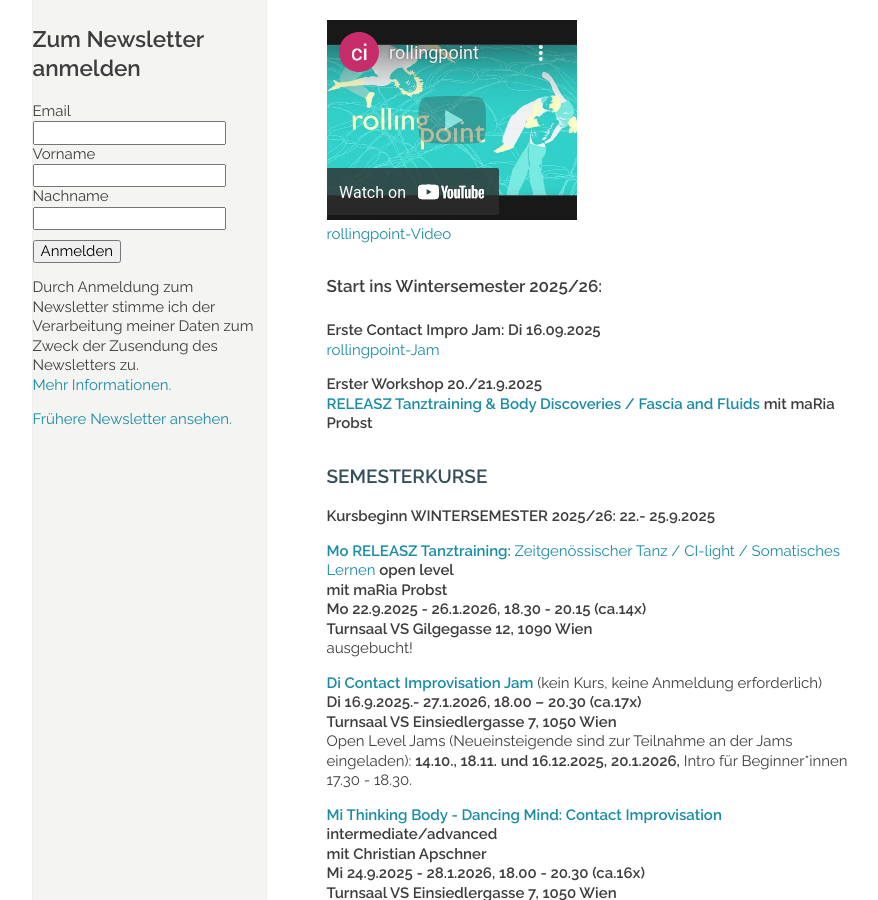
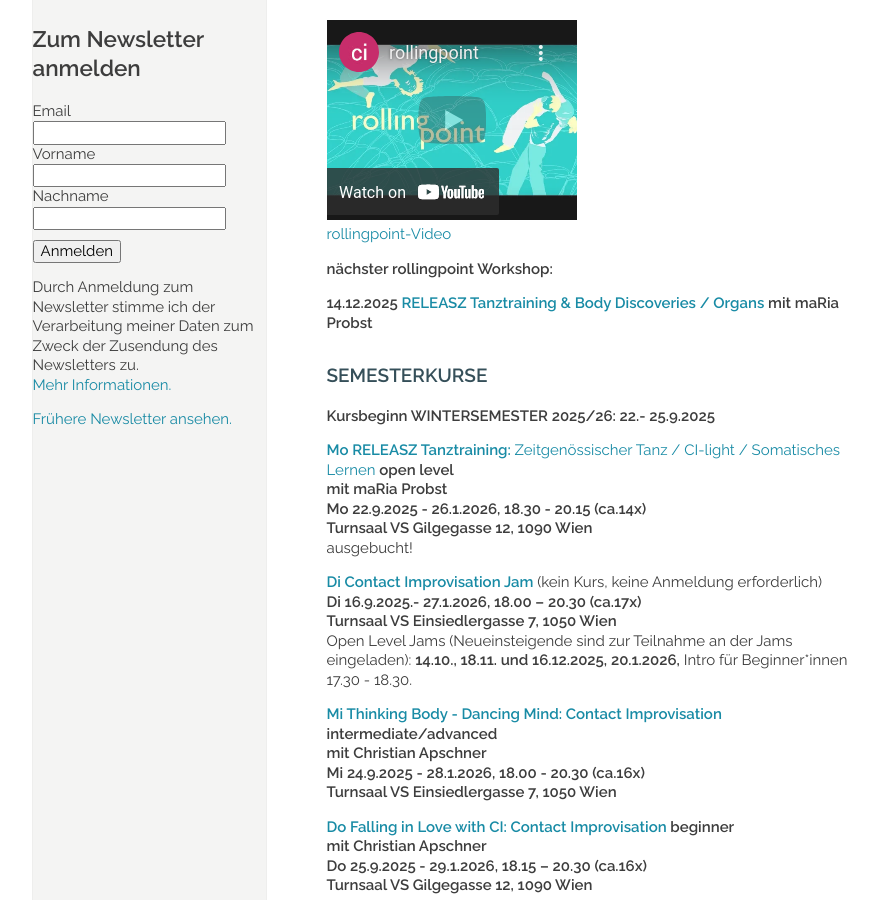
Before and after one commit to manulari/rollingpointat, a Jekyll site: the page built from _pages_de/index.md, in a window 1280 px wide and 900 px high, scrolled down 991 px. Shown: the whole window, without its empty margins (152-1030 px from the left). Built offline with Jekyll 4.4.1, drawn with Linux system fonts in a browser that asks for light colours; comment, search, counter and statistics services are not loaded.

Commit message:
Update page (de) “index”

```diff
--- a/_pages_de/index.md
+++ b/_pages_de/index.md
@@ -31,14 +31,13 @@ Ob mit oder ohne Vorerfahrung – hier bist du richtig!
 
 <div class="imglink"><a target="_blank" href="https://www.youtube.com/embed/kp3DqzN1Ldo"><img src="/assets/uploads/video_vorschau_rollingpoint.png" alt="" /><div>rollingpoint-Video</div></a></div>
 
-##### **Start ins Wintersemester 2025/26:**
+<!--StartFragment-->
 
-\
-**Erste Contact Impro Jam: Di 16.09.2025**\
-[rollingpoint-Jam](https://rollingpoint.at/jams)
+**nächster rollingpoint Workshop:**
 
-**Erster Workshop 20./21.9.2025**\
-**[RELEASZ Tanztraining & Body Discoveries / Fascia and Fluids](https://rollingpoint.at/ws2025-26#faszien) mit maRia Probst**
+**14.12.2025 [RELEASZ Tanztraining & Body Discoveries / Organs](https://rollingpoint.at/ws2025-26#organs) mit maRia Probst**
+
+<!--EndFragment-->
 
 ### **SEMESTERKURSE**
 
```
